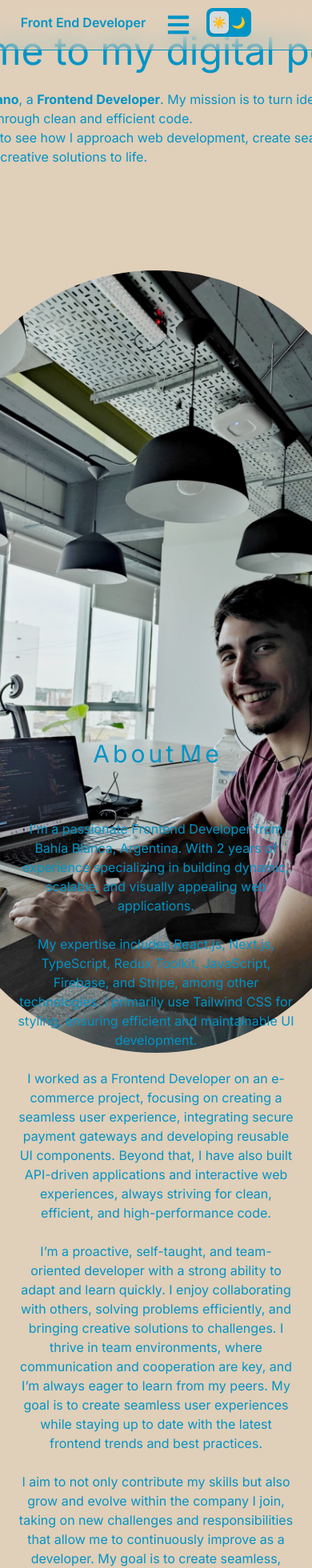
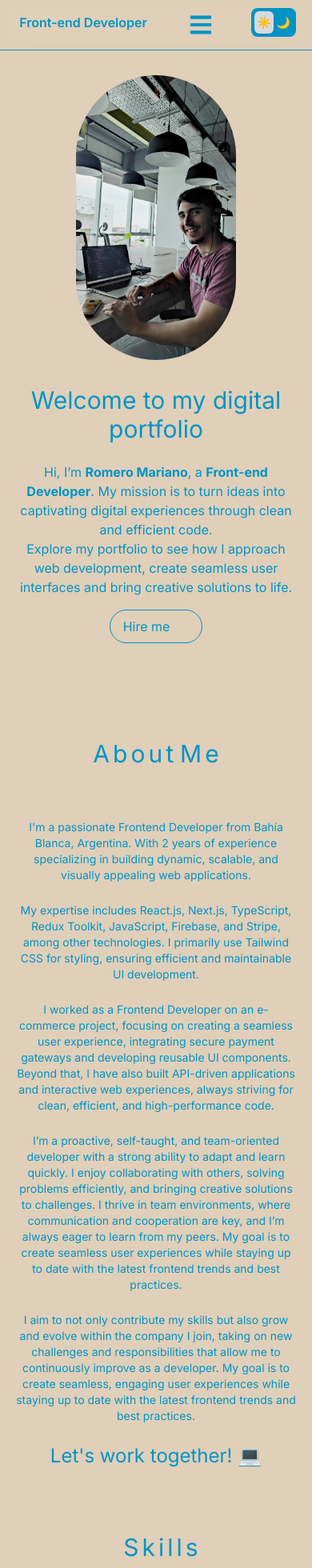
Before and after one commit to Marianoromero8/portfolio, a Next.js app: page / in a window 390 px wide. Shown: the top 1960 px of the page at 80% size. Built offline with nearby package versions, Linux system fonts and the light colour scheme.

Commit message:
Portfolio DONE

```diff
--- a/app/common/ProjectCard.tsx
+++ b/app/common/ProjectCard.tsx
@@ -1,5 +1,5 @@
 "use client";
-import React, { useState } from 'react';
+import React from 'react';
 import { FaGlobe } from 'react-icons/fa';
 import { FaGithub } from 'react-icons/fa6';
 
--- a/app/components/AboutMe.tsx
+++ b/app/components/AboutMe.tsx
@@ -15,22 +15,22 @@ export default function AboutMe() {
                 <Separator orientation='vertical' className="bg-[#0094C6]" />
             </div>
             <div className='text-[#0094C6] flex flex-col gap-6 lg:gap-8 text-center lg:text-left pt-8'>
-                <p>
+                <p className="text-sm sm:text-base">
                     I'm a passionate Frontend Developer from Bahía Blanca, Argentina. With 2 years of experience specializing in building dynamic, scalable, and visually appealing web applications.
                 </p>
-                <p>
+                <p className="text-sm sm:text-base">
                     My expertise includes React.js, Next.js, TypeScript, Redux Toolkit, JavaScript, Firebase, and Stripe, among other technologies. I primarily use Tailwind CSS for styling, ensuring efficient and maintainable UI development.
                 </p>
-                <p>
+                <p className="text-sm sm:text-base">
                     I worked as a Frontend Developer on an e-commerce project, focusing on creating a seamless user experience, integrating secure payment gateways and developing reusable UI components. Beyond that, I have also built API-driven applications and interactive web experiences, always striving for clean, efficient, and high-performance code.
                 </p>
-                <p>
+                <p className="text-sm sm:text-base">
                     I’m a proactive, self-taught, and team-oriented developer with a strong ability to adapt and learn quickly. I enjoy collaborating with others, solving problems efficiently, and bringing creative solutions to challenges. I thrive in team environments, where communication and cooperation are key, and I’m always eager to learn from my peers. My goal is to create seamless user experiences while staying up to date with the latest frontend trends and best practices.
                 </p>
-                <p>
+                <p className="text-sm sm:text-base">
                     I aim to not only contribute my skills but also grow and evolve within the company I join, taking on new challenges and responsibilities that allow me to continuously improve as a developer. My goal is to create seamless, engaging user experiences while staying up to date with the latest frontend trends and best practices.
                 </p>
-                <h2 className='flex justify-center lg:justify-center text-4xl hover:scale-110 transition duration-500'>
+                <h2 className='flex justify-center text-2xl sm:text-3xl hover:scale-110 transition duration-500'>
                     <a href="mailto:marianoromero97.mr@gmail.com">
                         Let's work together! 💻
                     </a>
--- a/app/components/Footer.tsx
+++ b/app/components/Footer.tsx
@@ -3,7 +3,7 @@ import { FaEnvelope, FaGithub, FaLinkedin } from "react-icons/fa";
 
 export default function Footer() {
     return (
-        <footer id="contactme" className="bg-[#0094c6] text-[#000022] py-6 text-center w-full">
+        <footer id="contacts" className="bg-[#0094c6] text-[#000022] py-6 text-center w-full">
             <div className="container mx-auto flex flex-col items-center gap-4">
                 <p className="text-lg font-semibold">© 2025 Mariano Romero</p>
 
--- a/app/components/LandingPage.tsx
+++ b/app/components/LandingPage.tsx
@@ -4,27 +4,26 @@ import React, { useState } from 'react'
 import Button from '../common/Button'
 import { motion } from "framer-motion";
 
-
 export default function Landing() {
   const [hover, setHover] = useState(false)
+
   return (
-    <div id='landing' className='flex flex-col md:flex-row text-[#0094C6] p-10 px-32 h-screen mb-20'>
-      <div className='md:w-1/2 md:pr-10 content-center'>
-        <h1 className="text-5xl whitespace-nowrap">
+    <div id='landing' className='flex flex-col-reverse md:flex-row gap-8 text-[#0094C6] p-10 px-6 md:px-32 h-screen mb-20'>
+      <div className='md:w-1/2 md:pr-10 flex flex-col justify-center text-center md:text-left'>
+        <h1 className="text-3xl md:text-5xl">
           Welcome to my digital portfolio
         </h1>
         <br />
         <p>
-          Hi, I’m <b>Romero Mariano</b>, a <b>Frontend Developer</b>. My mission is to turn ideas into captivating digital experiences through clean and efficient code.
+          Hi, I’m <b>Romero Mariano</b>, a <b>Front-end Developer</b>. My mission is to turn ideas into captivating digital experiences through clean and efficient code.
           <br />
           Explore my portfolio to see how I approach web development, create seamless user interfaces and bring creative solutions to life.
         </p>
         <div
           onMouseEnter={() => setHover(true)}
           onMouseLeave={() => setHover(false)}
-          className="inline-block"
+          className="flex justify-center md:inline-block"
         >
-
           <Button
             variant='dark'
             className='flex items-center gap-2 mt-4 px-4 py-2 relative overflow-hidden'
@@ -40,10 +39,16 @@ export default function Landing() {
           </Button>
         </div>
       </div>
-      <div className='mt-10 md:mt-0 md:w-1/2 flex justify-center  pt-8' >
-        <Image src='/Foto.jpeg' alt='Foto-Mia' width={300} height={300} priority className="object-contain w-[550px] h-auto rounded-full" />
+      <div className='mt-10 md:mt-0 md:w-1/2 flex justify-center pt-8'>
+        <Image
+          src='/Foto.jpeg'
+          alt='Foto-Mia'
+          width={300}
+          height={300}
+          priority
+          className="object-contain max-w-[200px] md:max-w-[300px] lg:max-w-[550px] h-auto rounded-full w-[550px]"
+        />
       </div>
     </div>
-
   )
 }
--- a/app/components/NavBar.tsx
+++ b/app/components/NavBar.tsx
@@ -27,7 +27,7 @@ export default function NavBar() {
   useEffect(() => {
     const interval = setInterval(() => {
       setText((prevState) =>
-        prevState === "Mariano Romero" ? "Front End Developer" : "Mariano Romero"
+        prevState === "Mariano Romero" ? "Front-end Developer" : "Mariano Romero"
       );
     }, 4000);
 
@@ -51,7 +51,7 @@ export default function NavBar() {
   };
 
   return (
-    <div className='fixed text-[#0094c6] flex w-full p-2 border-b border-[#0094c6] backdrop-blur-lg z-50'>
+    <div className='fixed text-[#0094c6] flex w-full p-2 border-b border-[#0094c6] backdrop-blur-lg z-50 justify-between'>
       <div className='flex justify-center w-48 p-2 font-semibold text-[#0094c6]'>
         {text}
       </div>
@@ -72,7 +72,7 @@ export default function NavBar() {
         <Separator orientation='vertical' className='bg-[#0094c6]' />
         <Button variant='basic' onClick={() => scrollToSection('projects')} className='focus:underline'>Projects</Button>
         <Separator orientation='vertical' className='bg-[#0094c6]' />
-        <Button variant='basic' onClick={() => scrollToSection('contactme')} className='focus:underline'>Contact Me</Button>
+        <Button variant='basic' onClick={() => scrollToSection('contacts')} className='focus:underline'>Contact Me</Button>
         <Separator orientation='vertical' className='bg-[#0094c6]' />
       </div>
       <div className='hidden md:flex items-center gap-5 pl-20'>
@@ -108,13 +108,26 @@ export default function NavBar() {
           <Button variant="basic" onClick={() => scrollToSection("contacts")} className="w-full py-2 border-b border-[#0094c6]">
             Contacts
           </Button>
-          <div className="flex gap-5 mt-3">
+          <div className="flex gap-5 mt-3 p-4 justify-center border-b border-[#0094c6]">
             <a href="https://github.com/Marianoromero8" target="_blank" className="text-2xl">
               <FaGithub />
             </a>
             <a href="https://www.linkedin.com/in/mariano-romero-489104272/" target="_blank" className="text-2xl">
               <FaLinkedin />
             </a>
+            <select onChange={handleDownload} className="px-3 py-2 rounded text-lg bg-transparent backdrop-blur-lg z-50 outline: transparent">
+              <option value="" hidden>
+                📥 Download Resume
+              </option>
+              <option value="/CV-Romero Mariano-Desarrollador Frontend.pdf" className={`backdrop-blur-lg z-50 ${theme === "dark" ? "bg-[#000022] text-[#0094c6]" : "bg-[#E0CFB9] text-[#0094c6]"
+                }`}>
+                📄Cv - Español
+              </option>
+              <option value="/CV-Romero Mariano-Frontend Developer.pdf" className={`backdrop-blur-lg z-50 ${theme === "dark" ? "bg-[#000022] text-[#0094c6]" : "bg-[#E0CFB9] text-[#0094c6]"
+                }`}>
+                📄Resume - English
+              </option>
+            </select>
           </div>
         </div>
       )}
--- a/app/components/Skills.tsx
+++ b/app/components/Skills.tsx
@@ -21,7 +21,7 @@ const skills = [
 
 export default function Skills() {
     return (
-        <div className="flex flex-row-reverse gap-14 mb-40 ml-3">
+        <div className="flex flex-col md:flex-row-reverse gap-14 mb-40 ml-3">
             <div id="skills" className="text-[#0094C6] flex flex-row lg:flex-col justify-center gap-1 lg:gap-4 scroll-mt-16">
                 {'Skills'.split('').map((letter, index) => (
                     <h2 key={index} className="text-3xl md:text-4xl lg:text-5xl text-center">
@@ -32,11 +32,11 @@ export default function Skills() {
             <div className='hidden lg:block'>
                 <Separator orientation="vertical" className="bg-[#0094C6]" />
             </div>
-            <div className="grid grid-cols-3 md:grid-cols-3 justify-center text-3xl text-[#0094C6] gap-24 p-5">
+            <div className="grid grid-cols-2 md:grid-cols-3 justify-center text-3xl text-[#0094C6] gap-16 md:gap-24 p-5">
                 {skills.map((sk) => (
                     <div
                         key={sk.id}
-                        className="flex flex-col p-2 justify-center border border-[#0094C6] rounded gap-2 hover:scale-125 transition duration-500"
+                        className="flex flex-col sm:grid-cols-1 p-2 justify-center gap-2 hover:scale-125 transition duration-500"
                     >
                         <h4 className="flex flex-col items-center gap-2">
                             {sk.icon} {sk.name}
```
Also changed, not shown: app/common/TabTheme.tsx (+0 -37 lines).
